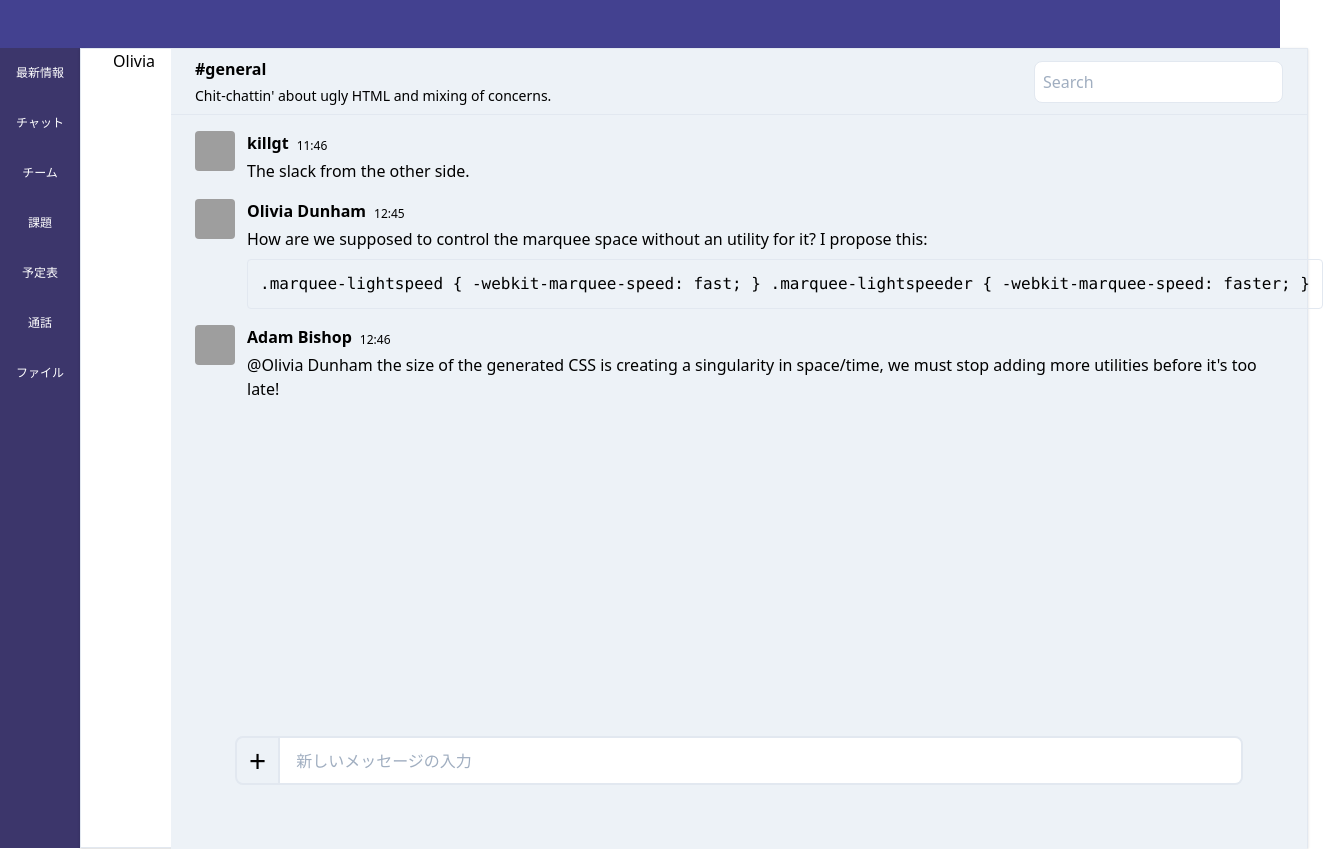
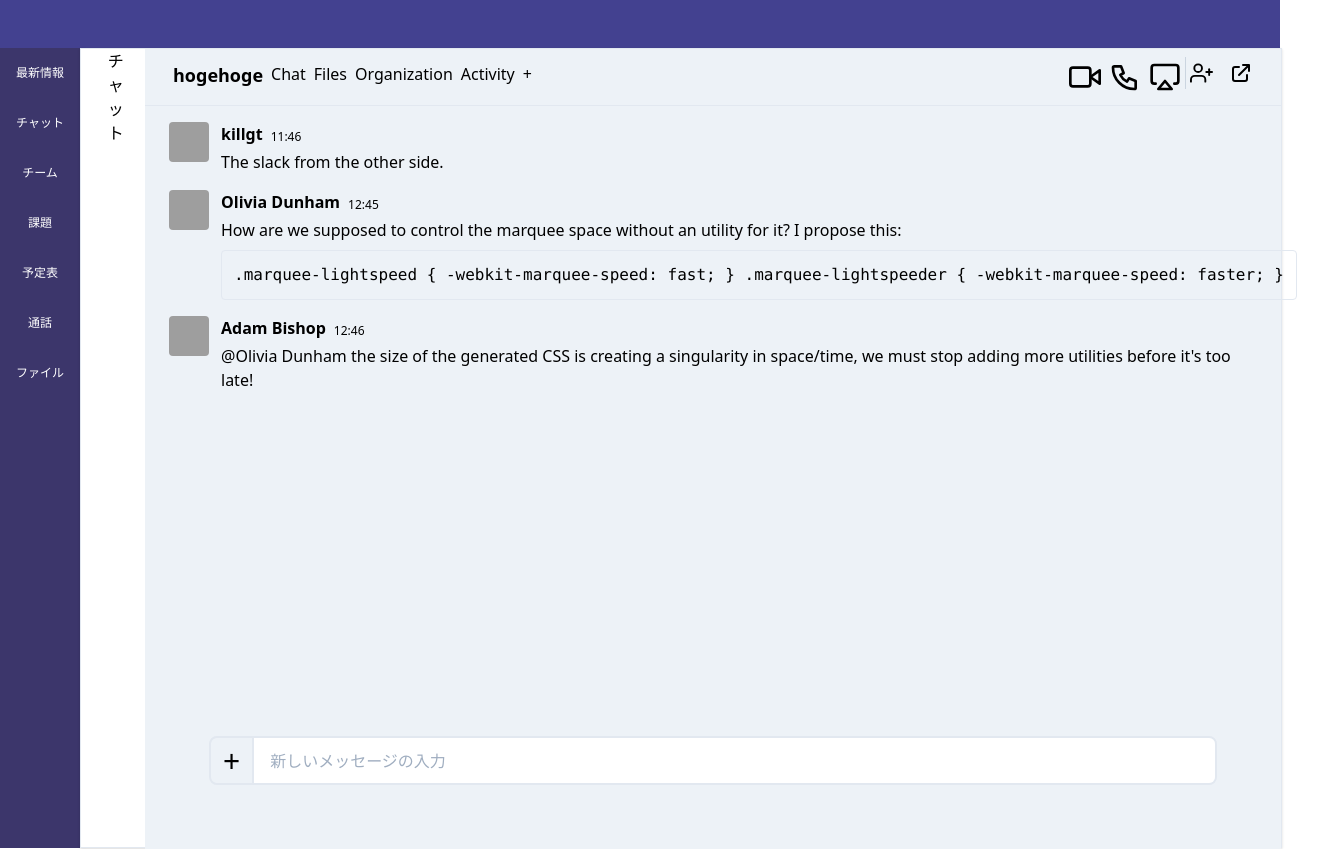
Before and after one commit to puremoru/ui_ux_seminar, a Nuxt app: page /teams in a window 1280 px wide. Shown: the whole page, 1323 px wide, since content can reach past the window. Built offline with nearby package versions, Linux system fonts and the light colour scheme; grey boxes are pictures that could not be loaded.

Commit message:
add icon

```diff
--- a/pages/teams.vue
+++ b/pages/teams.vue
@@ -8,7 +8,7 @@
             <div class="text-purple-lighter w-1/4 pb-6 hidden md:block">
                 <div class="flex items-center mb-6 px-4">
                   <span class="bg-green rounded-full block w-2 h-2 mr-2"></span>
-                    <span class="text-purple-lightest">Olivia</span>
+                    <span class="text-purple-lightest">チャット</span>
               </div>
 
             </div>
@@ -17,14 +17,26 @@
             <div class="bg-gray-200 flex flex-col h-screen">
                 <!-- Top bar -->
                 <div class="border-b flex px-6 py-2 items-center">
-                    <div class="flex flex-col">
-                        <h3 class="text-grey-darkest text-md mb-1 font-extrabold">#general</h3>
-                        <div class="text-grey font-thin text-sm">
-                          Chit-chattin' about ugly HTML and mixing of concerns.
-                        </div>
+                    <div class="flex">
+                        <h3 class="text-grey-darkest text-lg mb-1 font-extrabold flex-initial px-1">hogehoge</h3>
+                        <h3 class="text-grey-darkest text-base mb-1 flex-initial px-1">Chat</h3>
+                        <h3 class="text-grey-darkest text-base mb-1 flex-initial px-1">Files</h3>
+                        <h3 class="text-grey-darkest text-base mb-1 flex-initial px-1">Organization</h3>
+                        <h3 class="text-grey-darkest text-base mb-1 flex-initial px-1">Activity</h3>
+                        <h3 class="text-grey-darkest text-base mb-1 flex-initial px-1">+</h3>
                     </div>
                     <div class="ml-auto hidden md:block">
-                        <input type="search" placeholder="Search" class="border border-grey rounded-lg p-2"/>
+                        <div class="flex">
+                          <svg class="px-1 h-10 w-10 text-black"  width="24" height="24" viewBox="0 0 24 24" fill="none" stroke="currentColor" stroke-width="2" stroke-linecap="round" stroke-linejoin="round"><polygon points="23 7 16 12 23 17 23 7"></polygon><rect x="1" y="5" width="15" height="14" rx="2" ry="2"></rect></svg>
+                          <svg class="px-1 h-10 w-10 text-black"  viewBox="0 0 24 24" stroke-width="2" stroke="currentColor" fill="none" stroke-linecap="round" stroke-linejoin="round">  <path stroke="none" d="M0 0h24v24H0z"/>  <path d="M4 4h5l2 5l-2.5 1.5a11 11 0 0 0 5 5l1.5 -2.5l5 2v5a1 1 0 0 1 -1 1a16 16 0 0 1 -16 -16a1 1 0 0 1 1 -1" /></svg>
+                          <div class="grid grid-cols-2 divide-x divide-gray-400">
+                            <svg class="px-1 h-10 w-10 text-black text-center"  width="24" height="24" viewBox="0 0 24 24" fill="none" stroke="currentColor" stroke-width="2" stroke-linecap="round" stroke-linejoin="round"><path d="M5 17H4a2 2 0 0 1-2-2V5a2 2 0 0 1 2-2h16a2 2 0 0 1 2 2v10a2 2 0 0 1-2 2h-1"></path><polygon points="12 15 17 21 7 21 12 15"></polygon></svg>
+                            <svg class="px-1 h-8 w-8 text-black text-center"  width="24" height="24" viewBox="0 0 24 24" fill="none" stroke="currentColor" stroke-width="2" stroke-linecap="round" stroke-linejoin="round"><path d="M16 21v-2a4 4 0 0 0-4-4H5a4 4 0 0 0-4 4v2"></path><circle cx="8.5" cy="7" r="4"></circle><line x1="20" y1="8" x2="20" y2="14"></line><line x1="23" y1="11" x2="17" y2="11"></line></svg>
+                          </div>
+                          <svg class="px-1 flex-initial h-8 w-8 text-black"  fill="none" viewBox="0 0 24 24" stroke="currentColor">
+  <path stroke-linecap="round" stroke-linejoin="round" stroke-width="2" d="M10 6H6a2 2 0 00-2 2v10a2 2 0 002 2h10a2 2 0 002-2v-4M14 4h6m0 0v6m0-6L10 14"/>
+</svg>
+                        </div>
                     </div>
                 </div>
 
```
